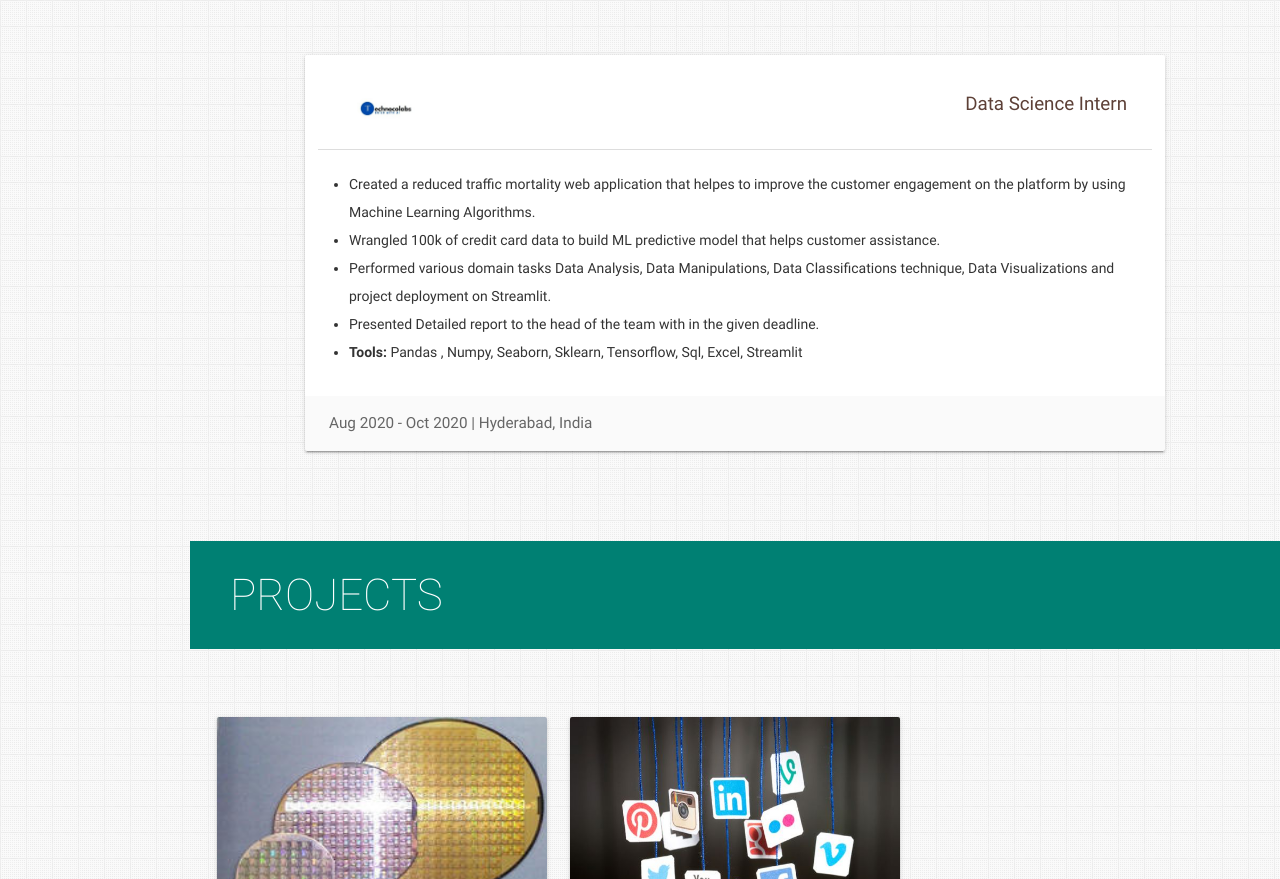
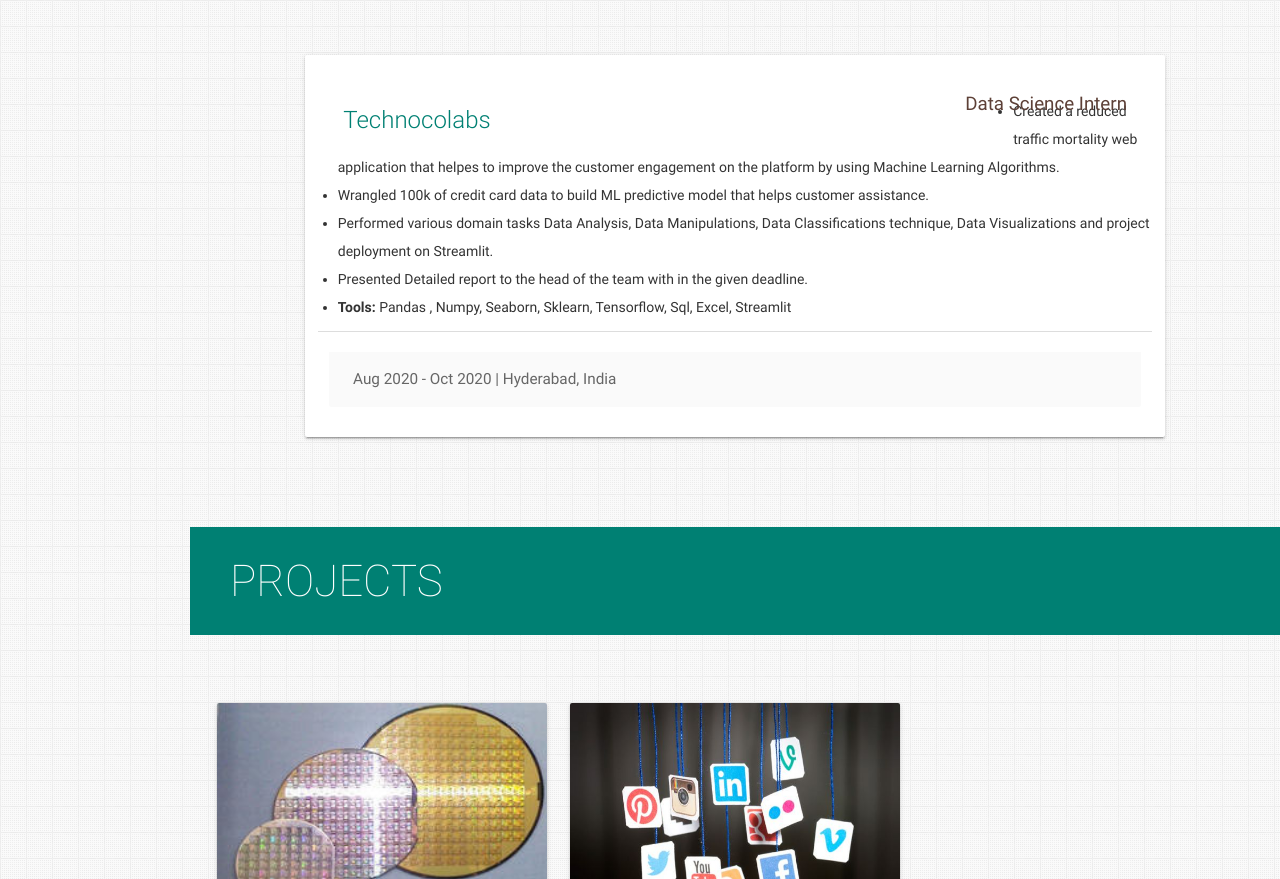
Before and after one commit to abdul-ameer/abdul-ameer.github.io, a plain HTML site: page index.html in a window 1280 px wide. Shown: the part 1716-2595 px from the top of the page. Drawn offline with nearby package versions, Linux system fonts and the light colour scheme.

Commit message:
updated html

```diff
--- a/index.html
+++ b/index.html
@@ -308,17 +308,18 @@
         <div class="card">
           <div class="card-content">
             <div class="row">
+              <!--
               <div class="col s12 m2">
-                <a href="https://technocolabs.com//" target="_blank"><img alt="technocolabs logo"
+                <a href="https://technocolabs.com" target="_blank"><img alt="technocolabs logo"
                     src="/assets/img/tech.jpg" class="responsive-img center-block" /></a>
-              </div>
-              <!-- <div class="col s12 m10">
+              </div>-->
+             <div class="col s12 m10">
               <div class="col s12 m10">
                 <p>
-                  <span class="card-title"><a href="https://www.zhiffy.com/" target="_blank"
-                      class="teal-text hoverline">Zhiffy</a></span>
+                  <span class="card-title"><a href="https://technocolabs.com/" target="_blank"
+                      class="teal-text hoverline">Technocolabs</a></span>
                 </p>
-              </div> -->
+              </div>
             </div>
             <div class="role brown-text text-darken-2">Data Science Intern</div>
             <ul>
```
